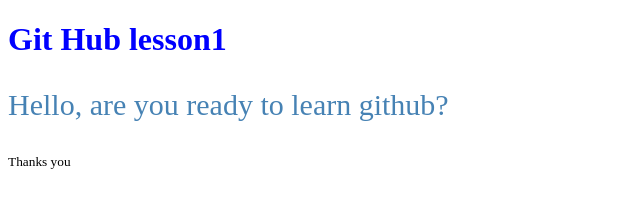
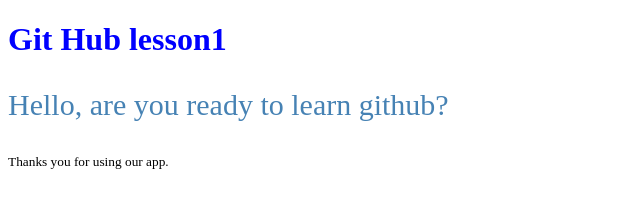
Before and after one commit to kaung8229/githublesson1, a plain HTML site: page index.html in a window 1280 px wide. Shown: the full height of the page, 0-640 px from the left. Drawn offline with Linux system fonts and the light colour scheme.

Commit message:
M from githubsite app index.html

```diff
--- a/index.html
+++ b/index.html
@@ -15,6 +15,6 @@
     <body>
         <h1>Git Hub lesson1</h1>
         <p>Hello, are you ready to learn github?</p>
-        <small>Thanks you</small>
+        <small>Thanks you for using our app.</small>
     </body>
 </html>
```
